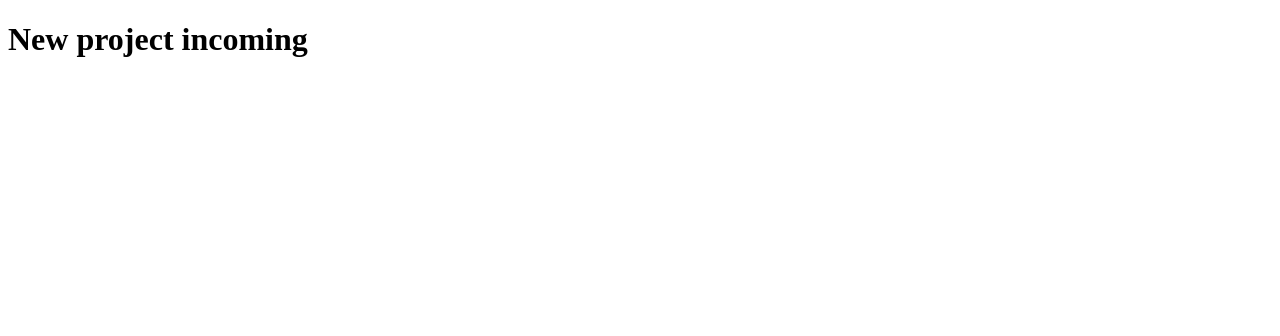
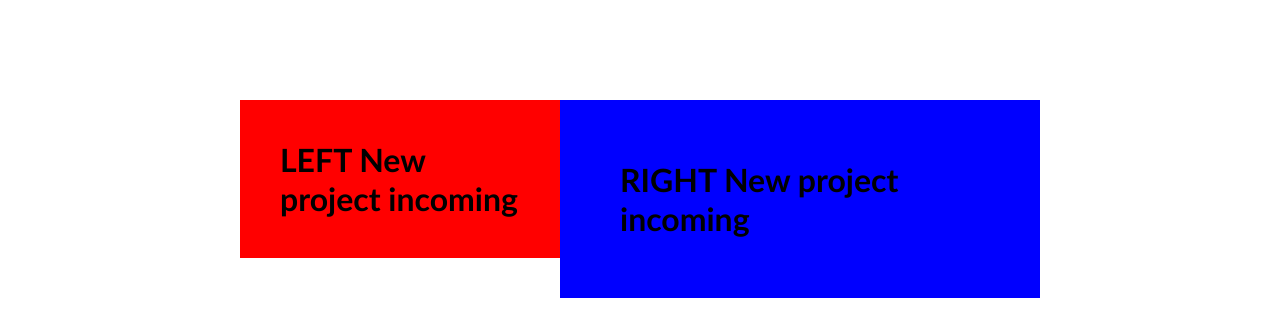
Before and after one commit to dalram/4-sign-up-form, a website: page index.html in a window 1280 px wide. Drawn offline with Linux system fonts and the light colour scheme.

Commit message:
Initial HTML and Favicon

```diff
--- a/css/styles.css
+++ b/css/styles.css
@@ -9,8 +9,23 @@ body * {
 body {
     font-family: 'Gill Sans', 'Gill Sans MT', Calibri, 'Trebuchet MS', sans-serif;
 }
-
-
+.container {
+    width: 800px;
+    margin-left: calc(50% - 400px);
+    margin-top: 100px;
+}
+.left-column {
+    width: 40%;
+    padding: 40px;
+    background-color: red;
+    float: left;
+}
+.right-column {
+    width: 60%;
+    padding: 60px;
+    background-color: blue;
+    float: left;
+}
 /* 1. Kaip padaryti, kad vienas elementas reaguotu i kito elemento auksti ir atitinkamai augtu ar mazetu.
 2. Elementu pozicionavimas i virsu ir i apacia.
 3. Mygtuko background color gradiant`as (perejimas is vienos spalvos i kita).
--- a/index.html
+++ b/index.html
@@ -4,9 +4,23 @@
     <meta charset="UTF-8">
     <meta http-equiv="X-UA-Compatible" content="IE=edge">
     <meta name="viewport" content="width=device-width, initial-scale=1.0">
+    <link rel="apple-touch-icon" sizes="180x180" href="./favicon/apple-touch-icon.png">
+    <link rel="icon" type="image/png" sizes="32x32" href="./favicon/favicon-32x32.png">
+    <link rel="icon" type="image/png" sizes="16x16" href="./favicon/favicon-16x16.png">
+    <link rel="manifest" href="/site.webmanifest">
+<meta name="msapplication-TileColor" content="#da532c">
+<meta name="theme-color" content="#ffffff">
     <title>Sign up form</title>
+    <link rel="stylesheet" href="./css/styles.css">
 </head>
 <body>
-    <h1>New project incoming</h1>
+    <main class="container">
+        <div class="left-column">
+            <h1>LEFT New project incoming</h1>
+        </div>
+        <div class="right-column">
+            <h1>RIGHT New project incoming</h1>
+        </div>
+    </main>
 </body>
 </html>
```
Also changed, not shown: favicon/browserconfig.xml (added, +9 -0 lines), favicon.ico (added), favicon/android-chrome-192x192.png (added), favicon/android-chrome-256x256.png (added), favicon/apple-touch-icon.png (added), favicon/favicon-16x16.png (added), favicon/favicon-32x32.png (added), favicon/mstile-150x150.png (added), favicon/site.webmanifest (added).
